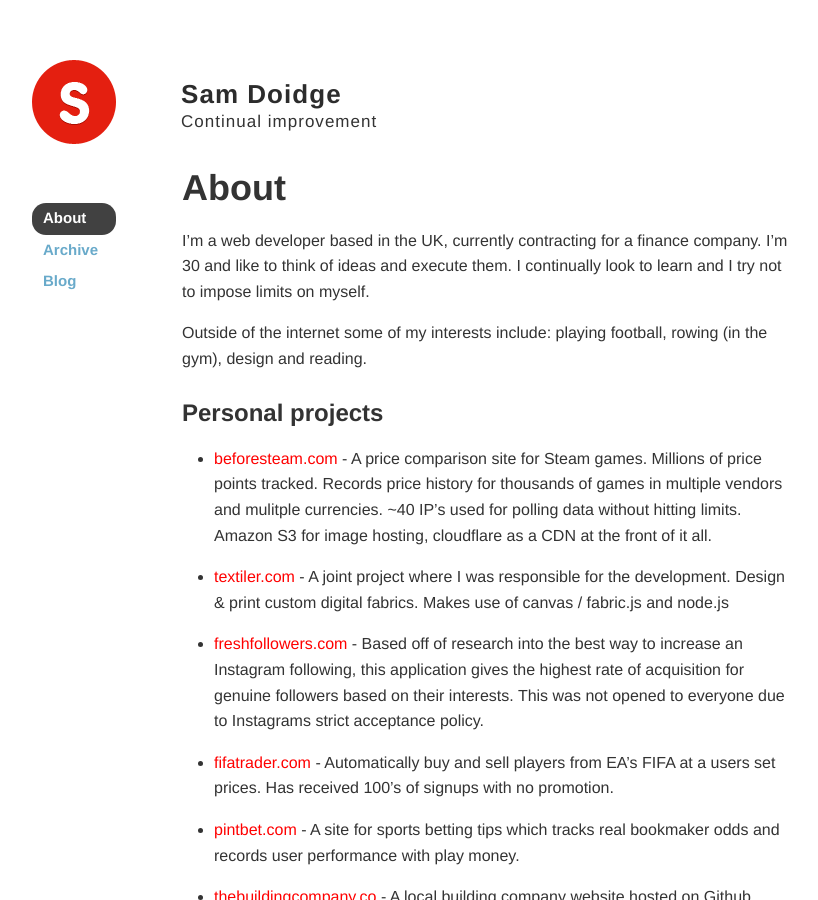
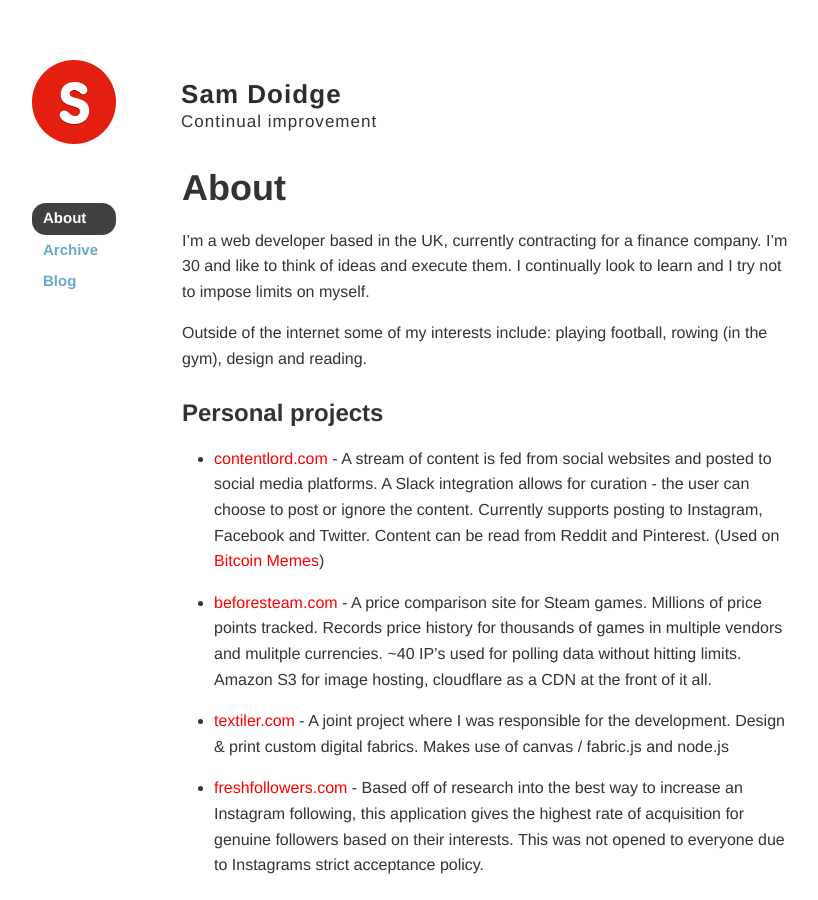
Before and after one commit to samdoidge/samdoidge.com, a Jekyll site: the page built from about.md, in a window 1280 px wide and 900 px high. Shown: the whole window, without its empty margins (228-1046 px from the left). Built offline with Jekyll 4.4.1, drawn with Linux system fonts in a browser that asks for light colours.

Commit message:
contentlord.com update

```diff
--- a/about.md
+++ b/about.md
@@ -9,6 +9,8 @@ I'm a web developer based in the UK, currently contracting for a finance company
 Outside of the internet some of my interests include: playing football, rowing (in the gym), design and reading.
 
 ### Personal projects
+
+* [contentlord.com](https://contentlord.com) - A stream of content is fed from social websites and posted to social media platforms. A Slack integration allows for curation - the user can choose to post or ignore the content. Currently supports posting to Instagram, Facebook and Twitter. Content can be read from Reddit and Pinterest. (Used on [Bitcoin Memes](https://www.facebook.com/bitcoinmeme))
 
 * [beforesteam.com](https://beforesteam.com) - A price comparison site for Steam games. Millions of price points tracked. Records price history for thousands of games in multiple vendors and mulitple currencies. ~40 IP's used for polling data without hitting limits. Amazon S3 for image hosting, cloudflare as a CDN at the front of it all.
 
```
